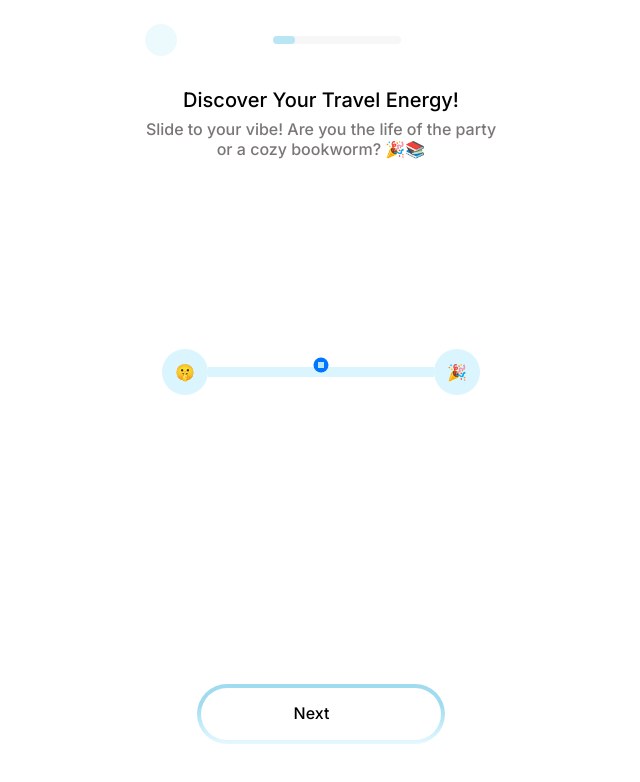
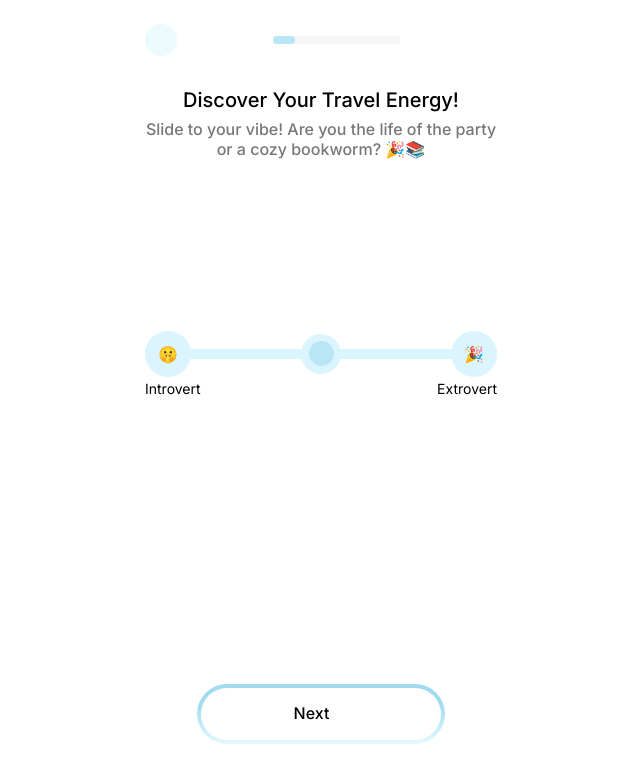
Before and after one commit to janis-app/janis-fe, a Next.js app: page /information-gathering/personality in a window 1280 px wide. Shown: the top 782 px of the page, without its empty margins (319-959 px from the left). Built offline with nearby package versions, Linux system fonts and the light colour scheme; some icons are missing.

Commit message:
Fix bugs

```diff
--- a/pages/information-gathering/personality.js
+++ b/pages/information-gathering/personality.js
@@ -17,22 +17,24 @@ function Personality() {
         text="Slide to your vibe! Are you the life of the party or a cozy bookworm? 🎉📚"
         subText="Keen"
       />
-      <div className="my-[190px] flex justify-center items-center">
-        <span className="w-[46px] h-[46px] rounded-full flex justify-center items-center bg-[#DAF5FE]">
-          🤫
+      <div className="mt-[190px] Introvert flex justify-between items-center h-[10px] bg-[#DAF5FE]">
+        <div >
+          <div className="w-[46px] h-[46px] rounded-full flex justify-center items-center bg-[#DAF5FE]">
+            🤫
+          </div>
+        </div>
+        <span className="w-[40px] h-[40px] rounded-full flex justify-center items-center  bg-[#DAF5FE]">
+          <span className="w-[25px] h-[25px] rounded-full  bg-[#B9E6F5]"></span>
         </span>
-        <input
-          type="range"
-          className="w-[226px] bg-[#DAF5FE] !h-[10px] outline-none"
-          value={value}
-          min={0}
-          max={100}
-          step={1}
-          onChange={(e)=>setValue(e.target.valueAsNumber)}
-        />
-        <span className="w-[46px] h-[46px] rounded-full flex justify-center items-center bg-[#DAF5FE]">
-          🎉
-        </span>
+        <div >
+          <div className="w-[46px] h-[46px] rounded-full flex justify-center items-center bg-[#DAF5FE]">
+            🎉
+          </div>
+        </div>
+      </div>
+      <div className="mb-[175px] mt-[20px] Introvert flex justify-between items-center">
+        <p className="text-sm">Introvert</p>
+        <p className="text-sm">Extrovert</p>
       </div>
       <Link href="/information-gathering/interests" className="fixed bottom-[56px] mx-auto left-0 right-0 w-[248px] h-[60px] text-center button-bg flex justify-center items-center rounded-[40px]">
         <NextButton />
--- a/pages/settings.js
+++ b/pages/settings.js
@@ -13,8 +13,8 @@ import { useRouter } from "next/router";
 function Settings() {
   const router = useRouter();
   return (
-    <div>
-      <div className="relative z-[2] pt-[24px] flex justify-between items-center  mb-[29px]">
+    <div className="bg-[#A2DCF0]">
+      <div className="relative z-[2] pt-[24px] flex justify-between items-center   pb-[29px] px-[20px] ">
         <div
           className="bg-[#D9F5FE80]  h-[32px] w-[32px] flex justify-center items-center rounded-full"
           onClick={() => router.back()}
@@ -26,7 +26,7 @@ function Settings() {
         </p>
         <div></div>
       </div>
-      <div className="bg-white h-[677px] w-full fixed left-0 right-0 rounded-tr-[50px] rounded-tl-[50px] border px-[35px] py-[46px]">
+        <div className="bg-white h-[677px] w-full  rounded-tr-[50px] rounded-tl-[50px] border px-[35px] py-[46px]">
           <div className="flex justify-between mb-[24px]">
             <div className="flex items-center gap-[27px]">
               <span className="w-[40px] h-[40px] flex justify-center items-center bg-[#F4F8FC] rounded-full">
--- a/pages/start-adventure/mood.js
+++ b/pages/start-adventure/mood.js
@@ -13,17 +13,20 @@ function Mood() {
   return (
     <div>
       <Header show={false} progess={32} />
-      <HeaderText
-        title="How Keen are you today?"
-        text="Let us know about your current mood"
-      />
+      <div className="relative z-[2] text-center flex flex-col justify-center items-center font-[500]">
+        <h3 className="text-[20px] leading-[24.2px]">
+          How <span style={{ color: '#B9E6F5' }}>Keen</span> are you today?
+        </h3>
+        <p className="text-[16px] leading-[19.36px] text-[#7A7676] mt-[8px]">
+          Let us know about your current mood
+        </p>
+      </div>
       <div className={`mt-[80px]`}>
         {data.map((item, index) => {
           return (
             <label
-              className={`w-full h-[72px] py-[30px] px-[20px] border-2 border-[#DAF5FE] flex items-center rounded-[40px] mb-[8px] gap-[16px] ${
-                item.title == radioValue ? "bg-[#DAF5FE]" : "bg-transparent"
-              }`}
+              className={`w-full h-[72px] py-[30px] px-[20px] border-2 border-[#DAF5FE] flex items-center rounded-[40px] mb-[8px] gap-[16px] ${item.title == radioValue ? "bg-[#DAF5FE]" : "bg-transparent"
+                }`}
               key={index}
               onClick={() => setRadioValue(item.title)}
             >
```
Lines whose indentation alone changed are shown as unchanged.
